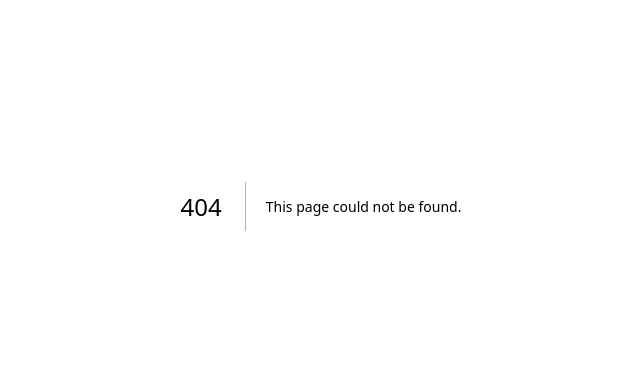
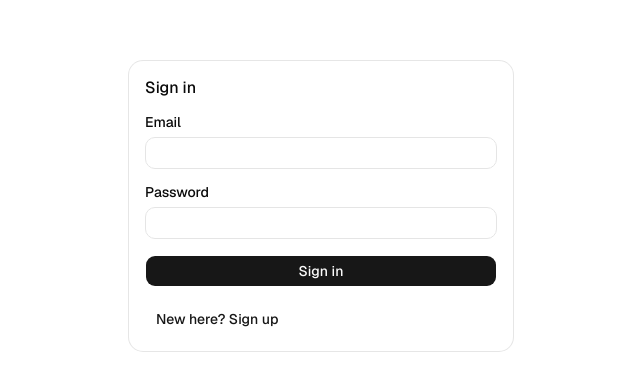
Before and after one commit to anudeep22003/crawler-analytics, a Next.js app: page /login in a window 1280 px wide. Before the commit this address had no page. Shown: the part 194-584 px from the top of the page, without its empty margins (319-959 px from the left). Built offline with nearby package versions, Linux system fonts and the light colour scheme; no server answers.

Commit message:
feat: add browser email and password authentication
- Support signup, confirmation guidance, signin, session restoration, and signout.
- Use one Supabase client with public environment configuration.

```diff
--- /dev/null
+++ b/app/login/page.tsx
@@ -0,0 +1,176 @@
+"use client";
+
+import { useEffect, useState, type FormEvent } from "react";
+import type { Session } from "@supabase/supabase-js";
+import { supabase } from "@/lib/supabase";
+import { Button } from "@/components/ui/button";
+import { Input } from "@/components/ui/input";
+import { Label } from "@/components/ui/label";
+import { Card, CardHeader, CardTitle, CardContent } from "@/components/ui/card";
+
+export default function LoginPage() {
+  const [session, setSession] = useState<Session | null>(null);
+  const [loading, setLoading] = useState(true);
+  const [busy, setBusy] = useState(false);
+  const [signingUp, setSigningUp] = useState(false);
+  const [error, setError] = useState("");
+  const [message, setMessage] = useState("");
+
+  useEffect(() => {
+    if (!supabase) {
+      setLoading(false);
+      return;
+    }
+    const { data } = supabase.auth.onAuthStateChange((_event, session) => {
+      setSession(session);
+      setLoading(false);
+    });
+    return () => data.subscription.unsubscribe();
+  }, []);
+
+  async function submit(event: FormEvent<HTMLFormElement>) {
+    event.preventDefault();
+    if (!supabase) return;
+    const form = event.currentTarget;
+    const fields = new FormData(form);
+    const credentials = {
+      email: String(fields.get("email")).trim(),
+      password: String(fields.get("password")),
+    };
+    setBusy(true);
+    setError("");
+    setMessage("");
+    try {
+      const { data, error } = signingUp
+        ? await supabase.auth.signUp({
+            ...credentials,
+            options: { emailRedirectTo: `${window.location.origin}/login` },
+          })
+        : await supabase.auth.signInWithPassword(credentials);
+      if (error) throw error;
+      form.reset();
+      if (signingUp && !data.session)
+        setMessage("Check your email to confirm your account, then sign in.");
+    } catch (error) {
+      setError(
+        error instanceof Error
+          ? error.message
+          : "Unable to authenticate. Please try again.",
+      );
+    } finally {
+      setBusy(false);
+    }
+  }
+
+  async function signOut() {
+    if (!supabase) return;
+    setBusy(true);
+    setError("");
+    setMessage("");
+    try {
+      const { error } = await supabase.auth.signOut();
+      if (error) throw error;
+    } catch (error) {
+      setError(
+        error instanceof Error
+          ? error.message
+          : "Unable to sign out. Please try again.",
+      );
+    } finally {
+      setBusy(false);
+    }
+  }
+
+  return (
+    <main className="flex min-h-screen items-center justify-center p-6">
+      <Card className="w-full max-w-sm">
+        <CardHeader>
+          <CardTitle>
+            {session
+              ? "Your account"
+              : signingUp
+                ? "Create an account"
+                : "Sign in"}
+          </CardTitle>
+        </CardHeader>
+        <CardContent className="space-y-4">
+          {!supabase ? (
+            <p role="alert">
+              Set NEXT_PUBLIC_SUPABASE_URL and
+              NEXT_PUBLIC_SUPABASE_PUBLISHABLE_KEY in .env.local, then restart
+              the app.
+            </p>
+          ) : loading ? (
+            <p role="status">Loading your session…</p>
+          ) : session ? (
+            <>
+              <p>Signed in as {session.user.email}</p>
+              <Button onClick={signOut} disabled={busy}>
+                Sign out
+              </Button>
+            </>
+          ) : (
+            <>
+              <form onSubmit={submit} className="space-y-4">
+                <div className="space-y-2">
+                  <Label htmlFor="email">Email</Label>
+                  <Input
+                    id="email"
+                    name="email"
+                    type="email"
+                    autoComplete="email"
+                    required
+                    disabled={busy}
+                  />
+                </div>
+                <div className="space-y-2">
+                  <Label htmlFor="password">Password</Label>
+                  <Input
+                    id="password"
+                    name="password"
+                    type="password"
+                    autoComplete={
+                      signingUp ? "new-password" : "current-password"
+                    }
+                    required
+                    disabled={busy}
+                  />
+                </div>
+                <Button type="submit" className="w-full" disabled={busy}>
+                  {busy
+                    ? "Please wait…"
+                    : signingUp
+                      ? "Create account"
+                      : "Sign in"}
+                </Button>
+              </form>
+              <Button
+                variant="link"
+                disabled={busy}
+                onClick={() => {
+                  setSigningUp(!signingUp);
+                  setError("");
+                  setMessage("");
+                }}
+              >
+                {signingUp
+                  ? "Already have an account? Sign in"
+                  : "New here? Sign up"}
+              </Button>
+            </>
+          )}
+          {error && (
+            <p role="alert" className="text-sm text-destructive">
+              {error}
+            </p>
+          )}
+          {message && (
+            <p role="status" className="text-sm">
+              {message}
+            </p>
+          )}
+        </CardContent>
+      </Card>
+    </main>
+  );
+}
--- /dev/null
+++ b/lib/supabase.ts
@@ -0,0 +1,7 @@
+import { createClient } from "@supabase/supabase-js";
+
+const url = process.env.NEXT_PUBLIC_SUPABASE_URL;
+const key = process.env.NEXT_PUBLIC_SUPABASE_PUBLISHABLE_KEY;
+
+// The browser SDK persists and refreshes sessions automatically.
+export const supabase = url && key ? createClient(url, key) : null;
```
Also changed, not shown: 1 other file (tests, documents, lock files or other folders).
